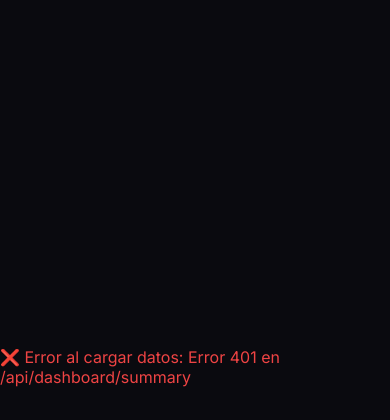
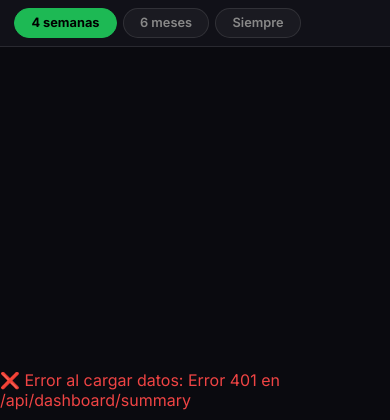
Before and after one commit to germansg16/melodix-web, a Flask app: template templates/dashboard.html in a window 390 px wide. Shown: the part 58-478 px from the top of the page. Run offline with Flask 3, Linux system fonts and the light colour scheme; the template is opened without the code that fills it, so the values that code supplies are empty.

Commit message:
feat: mobile time selector bar, fix sidebar overlay z-index, cleanup

```diff
--- a/static/css/style.css
+++ b/static/css/style.css
@@ -1412,13 +1412,18 @@ body {
   overflow-x: hidden;
 }
 
-/* Overlay oscuro que cubre el contenido cuando el sidebar está abierto en móvil */
+/* Barra de tiempo única para móvil (oculta en desktop) */
+.time-selector-mobile {
+  display: none;
+}
+
+/* Overlay oscuro — z-index 195 para estar siempre encima del contenido */
 .sidebar-overlay {
   display: none;
   position: fixed;
   inset: 0;
   background: rgba(0, 0, 0, 0.6);
-  z-index: 190;
+  z-index: 195;
   backdrop-filter: blur(2px);
   -webkit-backdrop-filter: blur(2px);
 }
@@ -1426,6 +1431,7 @@ body {
 .sidebar-overlay.visible {
   display: block;
 }
+
 
 /* ---- TABLET ≤1100px ---- */
 @media (max-width: 1100px) {
@@ -1440,6 +1446,46 @@ body {
 
 /* ---- TABLET/MÓVIL ≤860px (sidebar como overlay) ---- */
 @media (max-width: 860px) {
+
+  /* Ocultar selector de tiempo de la topbar */
+  .time-selector {
+    display: none;
+  }
+
+  /* Mostrar la barra de tiempo exclusiva de móvil */
+  .time-selector-mobile {
+    display: flex;
+    gap: 0.4rem;
+    padding: 0.5rem 0.9rem;
+    background: var(--clr-bg-2);
+    border-bottom: 1px solid var(--clr-border);
+    overflow-x: auto;
+    -webkit-overflow-scrolling: touch;
+    scrollbar-width: none;
+  }
+
+  .time-selector-mobile::-webkit-scrollbar {
+    display: none;
+  }
+
+  .time-selector-mobile .time-btn {
+    flex-shrink: 0;
+    padding: 0.4rem 1rem;
+    border-radius: 50px;
+    font-size: 0.8rem;
+    font-weight: 600;
+    background: var(--clr-surface);
+    border: 1px solid var(--clr-border);
+    color: var(--clr-text-muted);
+    transition: var(--transition);
+  }
+
+  .time-selector-mobile .time-btn.active {
+    background: var(--clr-green);
+    border-color: var(--clr-green);
+    color: #000;
+    font-weight: 700;
+  }
 
   /* Landing: hero en columna */
   .hero {
--- a/templates/dashboard.html
+++ b/templates/dashboard.html
@@ -87,7 +87,7 @@
         </div>
     </aside>
 
-    <!-- OVERLAY para cerrar el sidebar en móvil -->
+    <!-- OVERLAY para cerrar el sidebar en móvil (z-index alto para ser siempre clickable) -->
     <div class="sidebar-overlay" id="sidebarOverlay"></div>
 
     <!-- CONTENIDO PRINCIPAL -->
@@ -117,6 +117,13 @@
                 <img src="" alt="Avatar" class="user-avatar" id="userAvatar" />
             </div>
         </header>
+
+        <!-- SELECTOR DE TIEMPO PARA MÓVIL (visible solo en pantallas pequeñas) -->
+        <div class="time-selector-mobile">
+            <button class="time-btn active" data-range="short_term">4 semanas</button>
+            <button class="time-btn" data-range="medium_term">6 meses</button>
+            <button class="time-btn" data-range="long_term">Siempre</button>
+        </div>
 
         <!-- LOADING STATE -->
         <div class="loading-screen" id="loadingScreen">
```
